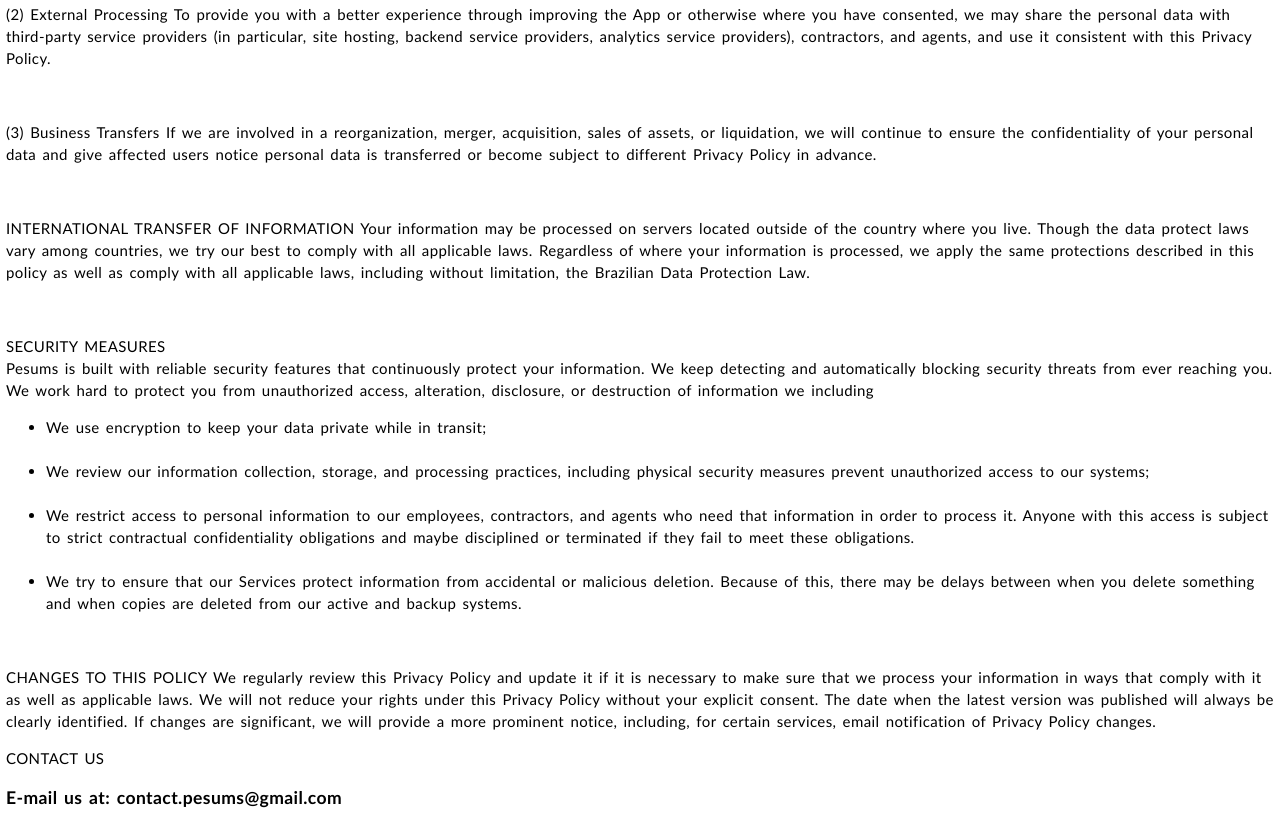
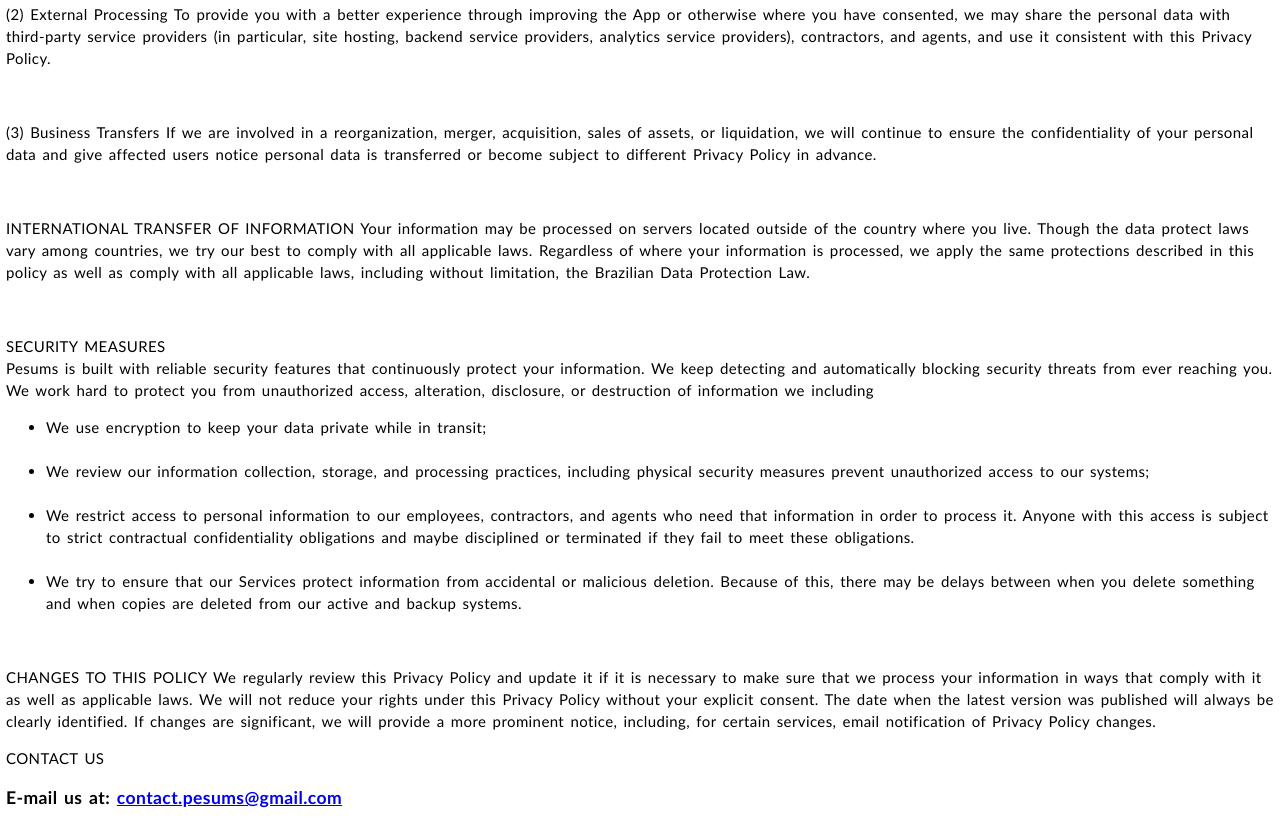
Before and after one commit to lonewolf3669/Pesums_Download, a plain HTML site: page Pesums Privacy Policy.html in a window 1280 px wide. Shown: the part 5291-6118 px from the top of the page. Drawn offline with Linux system fonts and the light colour scheme.

Commit message:
Update Pesums Privacy Policy.html

```diff
--- a/Pesums Privacy Policy.html
+++ b/Pesums Privacy Policy.html
@@ -393,7 +393,7 @@ including</p>
   changes.</p>
 <p>CONTACT US</p>
 
-<h3 class=""> E-mail us at: contact.pesums@gmail.com</h3>
+<h3 class=""> E-mail us at: <a href="https://mail.google.com/mail/">contact.pesums@gmail.com</a></h3>
   </p>
 </body>
 
```
